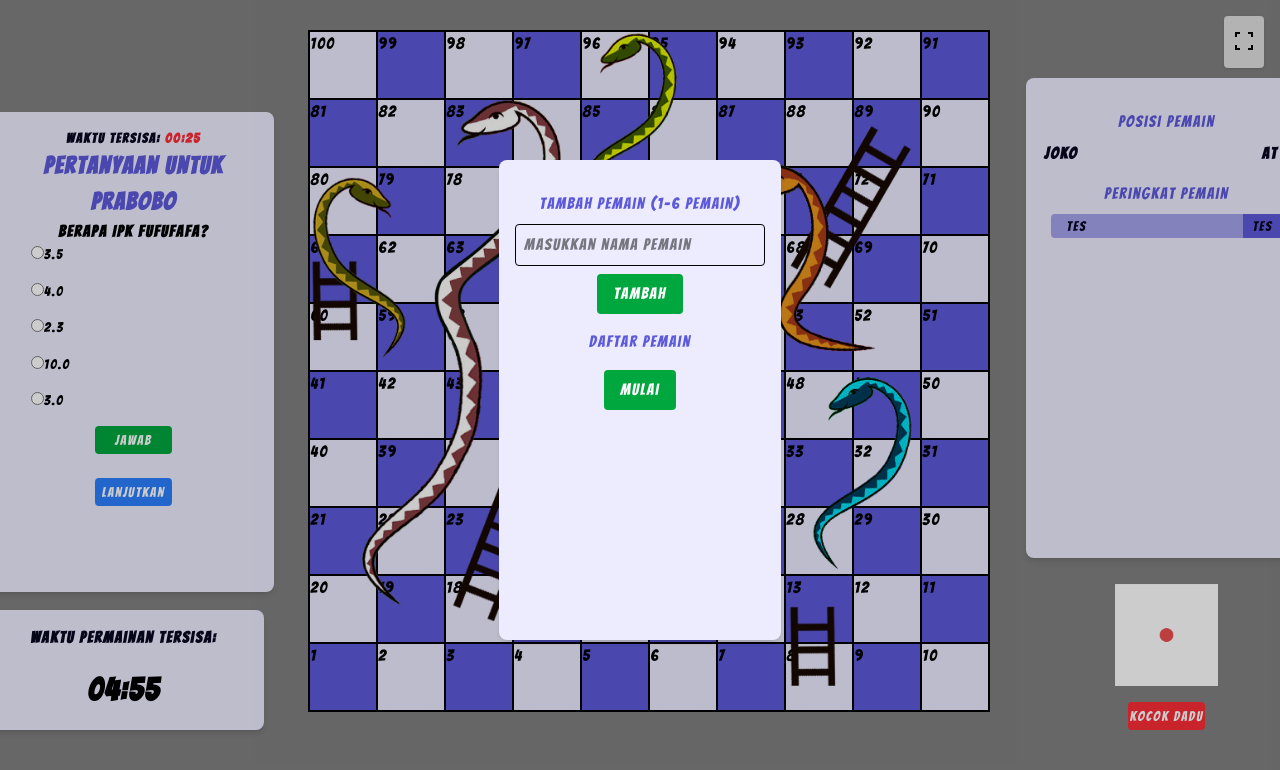
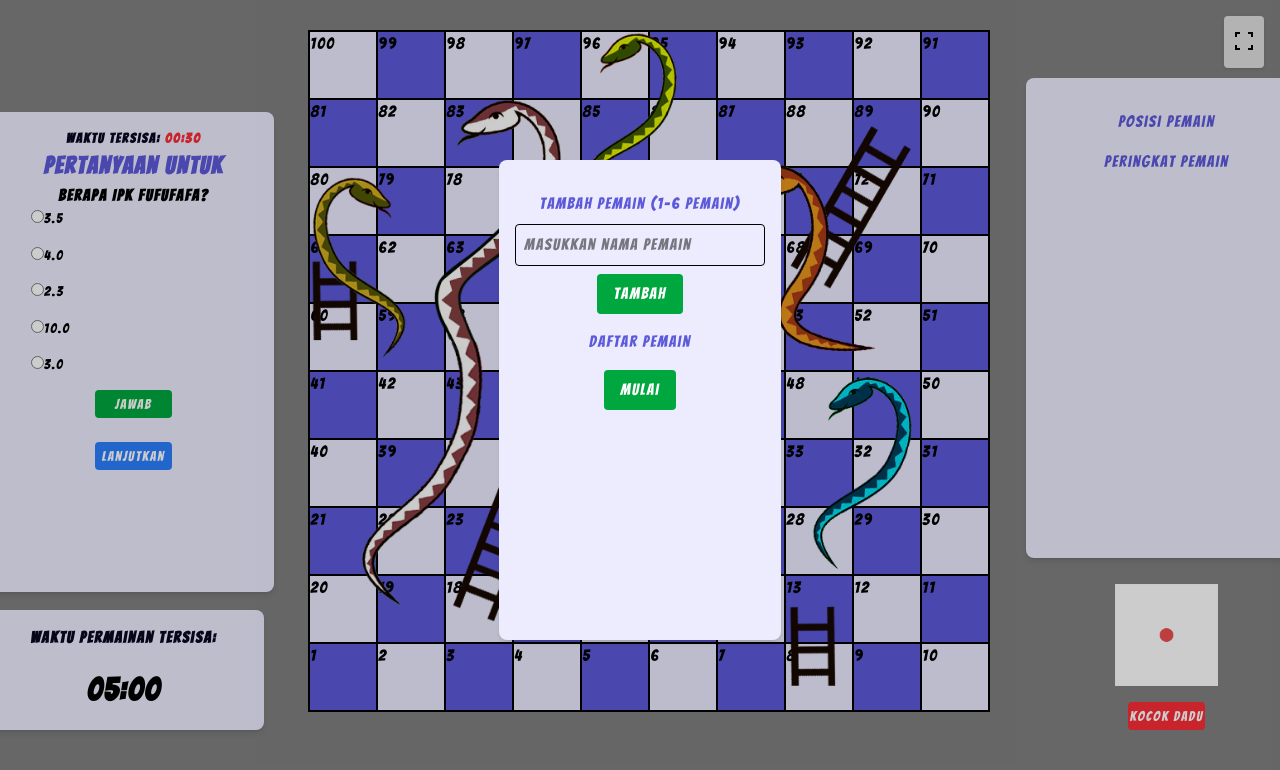
Before and after one commit to hamasfaa/nusajar-snake-ladder, a Vue app: page / in a window 1280 px wide. Shown: the top 770 px of the page. Built offline with nearby package versions, Linux system fonts and the light colour scheme.

Commit message:
Integrate game state management; update player handling, dice rolling, and game start logic

```diff
--- a/src/components/AddPlayer.vue
+++ b/src/components/AddPlayer.vue
@@ -1,7 +1,7 @@
 <template>
   <Teleport to="body">
     <div
-      v-if="add"
+      v-if="!GAME_STORE.start"
       class="fixed inset-0 flex items-center justify-center bg-black/20 z-50 font-nusajar tracking-widest"
     >
       <div
@@ -63,9 +63,10 @@ import { Teleport } from "vue";
 export default {
   components: { Teleport },
   data() {
+    const GAME_STORE = useGameStore();
     return {
       newPlayer: "",
-      add: true,
+      GAME_STORE,
     };
   },
   computed: {
@@ -83,7 +84,8 @@ export default {
       }
     },
     startGame() {
-      this.add = false;
+      const GAME_STORE = useGameStore();
+      GAME_STORE.start = true;
     },
   },
 };
--- a/src/components/Dice.vue
+++ b/src/components/Dice.vue
@@ -14,6 +14,7 @@
 
 <script>
 import { useQuestionStore } from "@/stores/questionStore";
+import { useGameStore } from "@/stores/gameStore";
 import { mapState, mapActions } from "pinia";
 import Dice1Image from "@/assets/dice-1.png";
 import Dice2Image from "@/assets/dice-2.png";
@@ -40,11 +41,13 @@ export default {
     ...mapState(useQuestionStore, ["correctAnswer", "diceRolled"]),
   },
   methods: {
-    ...mapActions(useQuestionStore, ["rollDice"]),
+    ...mapActions(useQuestionStore, ["rollDiceButton"]),
+    ...mapActions(useGameStore, ["rollDice"]),
     handleRollDice() {
       const randomIndex = Math.floor(Math.random() * this.diceImages.length);
       this.diceImage = this.diceImages[randomIndex];
-      this.rollDice();
+      this.rollDiceButton();
+      this.rollDice(randomIndex);
     },
   },
 };
--- a/src/components/Leaderboard.vue
+++ b/src/components/Leaderboard.vue
@@ -7,12 +7,16 @@
         <label class="font-normal text-[2vh] text-nusajarPrimary">
           Posisi Pemain
         </label>
-        <div class="flex font-bold justify-center mt-2">
+        <div
+          v-for="player in players"
+          :key="player.name"
+          class="flex font-bold justify-center mt-2"
+        >
           <p class="text-left w-[15vw] text-[2vh] text-nusajarPrimaryDark">
-            JOKO
+            {{ player.name }}
           </p>
           <p class="text-center pl-[2vw] text-[2vh] text-nusajarPrimaryDark">
-            at 1
+            at {{ player.position }}
           </p>
         </div>
       </div>
@@ -20,25 +24,36 @@
         <label class="font-normal text-[2vh] text-nusajarPrimary">
           Peringkat Pemain
         </label>
-        <div class="flex items-center justify-center h-[3vh] mt-2">
-          <!-- player name -->
+        <div class="flex flex-col items-center justify-center mt-2">
           <div
-            class="flex text-left items-center pl-[2vh] w-[15vw] h-full bg-nusajarPrimary/[50%] rounded-l hover:bg-nusajarPrimary transition-colors duration-200"
+            v-for="(player, index) in sortedPlayers"
+            :key="player.name"
+            class="flex items-center justify-between w-full bg-nusajarPrimary/[50%] rounded hover:bg-nusajarPrimary transition-colors duration-200 py-2 px-4 mb-2"
           >
-            <label class="font-medium text-[1.7vh] text-nusajarPrimaryDark"
-              >tes</label
-            >
-          </div>
-          <!-- player label -->
-          <div
-            class="flex items-center justify-center w-[5vh] h-full bg-nusajarPrimary rounded-r hover:bg-nusajarPrimaryDark transition-colors duration-200"
-          >
-            <label class="font-medium text-[1.7vh] text-nusajarPrimaryDark"
-              >tes</label
-            >
+            <label class="font-medium text-[1.7vh] text-nusajarPrimaryDark">
+              {{ player.name }}
+            </label>
+            <label class="font-medium text-[1.7vh] text-nusajarPrimaryDark">
+              {{ index + 1 }}
+            </label>
           </div>
         </div>
       </div>
     </div>
   </div>
 </template>
+
+<script>
+import { useGameStore } from "@/stores/gameStore";
+export default {
+  computed: {
+    players() {
+      const GAME_STORE = useGameStore();
+      return GAME_STORE.players;
+    },
+    sortedPlayers() {
+      return [...this.players].sort((a, b) => b.position - a.position);
+    },
+  },
+};
+</script>
--- a/src/components/Question.vue
+++ b/src/components/Question.vue
@@ -11,7 +11,7 @@
       </div>
       <div class="text-[1.7vh] text-center">
         <h1 class="font-semibold text-[3vh] text-nusajarPrimary">
-          Pertanyaan untuk prabobo
+          Pertanyaan untuk {{ currentPlayerName }}
         </h1>
       </div>
       <div class="w-[16vw] mx-auto">
@@ -72,6 +72,7 @@
 
 <script>
 import { useQuestionStore } from "@/stores/questionStore";
+import { useGameStore } from "@/stores/gameStore";
 import { mapState, mapActions } from "pinia";
 
 export default {
@@ -80,6 +81,7 @@ export default {
       selectedAnswer: null,
       time: 30,
       interval: null,
+      GAME_STORE: useGameStore(),
     };
   },
   computed: {
@@ -89,6 +91,10 @@ export default {
       "correctAnswer",
       "diceRolled",
     ]),
+    ...mapState(useGameStore, ["players", "currentPlayer"]),
+    currentPlayerName() {
+      return this.players[this.currentPlayer]?.name || "";
+    },
     formattedTime() {
       const minutes = Math.floor(this.time / 60);
       const seconds = this.time % 60;
@@ -100,6 +106,7 @@ export default {
   },
   methods: {
     ...mapActions(useQuestionStore, ["generateQuestion", "submitAnswer"]),
+    ...mapActions(useGameStore, ["nextPlayer", "rollDice"]),
     handleSubmitAnswer() {
       if (this.selectedAnswer) {
         this.submitAnswer(this.selectedAnswer);
@@ -110,7 +117,8 @@ export default {
       this.generateQuestion();
       this.selectedAnswer = null;
       this.time = 30;
-      this.startTimer;
+      this.startTimer();
+      this.nextPlayer();
     },
     startTimer() {
       this.interval = setInterval(() => {
@@ -128,7 +136,13 @@ export default {
   mounted() {
     const QUESTION_STORE = useQuestionStore();
     QUESTION_STORE.loadQuestions();
-    this.startTimer();
+  },
+  watch: {
+    "GAME_STORE.start"(newVal) {
+      if (newVal) {
+        this.startTimer();
+      }
+    },
   },
   beforeDestroy() {
     clearInterval(this.interval);
--- a/src/components/StopWatch.vue
+++ b/src/components/StopWatch.vue
@@ -2,8 +2,8 @@
   <div class="mr-[2vw] bg-nusajarSecondary rounded-lg shadow-md p-4">
     <div class="text-center">
       <h1 class="font-semibold text-red-500">
-        <span class="text-nusajarPrimaryDark text-[2vh]"
-          >Waktu Permainan Tersisa:
+        <span class="text-nusajarPrimaryDark text-[2vh]">
+          Waktu Permainan Tersisa:
         </span>
       </h1>
       <p class="mt-[2vh] text-[4vh] font-bold">{{ formattedTime }}</p>
@@ -12,11 +12,14 @@
 </template>
 
 <script>
+import { useGameStore } from "@/stores/gameStore";
+
 export default {
   data() {
     return {
       time: 300,
       interval: null,
+      GAME_STORE: useGameStore(),
     };
   },
   computed: {
@@ -29,8 +32,12 @@ export default {
       )}`;
     },
   },
-  mounted() {
-    this.startTimer();
+  watch: {
+    "GAME_STORE.start"(newVal) {
+      if (newVal) {
+        this.startTimer();
+      }
+    },
   },
   beforeDestroy() {
     clearInterval(this.interval);
--- a/src/stores/gameStore.js
+++ b/src/stores/gameStore.js
@@ -5,10 +5,20 @@ export const useGameStore = defineStore("game", {
         dice: 0,
         players: [],
         currentPlayer: 0,
+        start: false,
     }),
     actions: {
         addPlayer(playerName) {
-            this.players.push({ name: playerName, position: this.players.length + 1 });
+            this.players.push({ name: playerName, position: 1 });
+        },
+        nextPlayer() {
+            this.currentPlayer = (this.currentPlayer + 1) % this.players.length;
+        },
+        updatePlayerPosition(diceValue) {
+            this.players[this.currentPlayer].position += diceValue;
+        },
+        rollDice(index) {
+            this.updatePlayerPosition(index + 1);
         },
     },
 });
--- a/src/stores/questionStore.js
+++ b/src/stores/questionStore.js
@@ -42,7 +42,7 @@ export const useQuestionStore = defineStore("question", {
                 this.correctAnswer = true;
             }
         },
-        rollDice() {
+        rollDiceButton() {
             this.diceRolled = true;
         }
     },
--- a/src/views/SnakeLadderView.vue
+++ b/src/views/SnakeLadderView.vue
@@ -18,7 +18,7 @@
       </div>
     </div>
   </div>
-  <div class="absolute top-4 right-4 z-10 flex gap-4 items-center z-100">
+  <div class="absolute top-4 right-4 flex gap-4 items-center z-100">
     <button
       @click="toggleFullScreen"
       class="p-2 rounded shadow text-3xl bg-white/[50%]"
```
